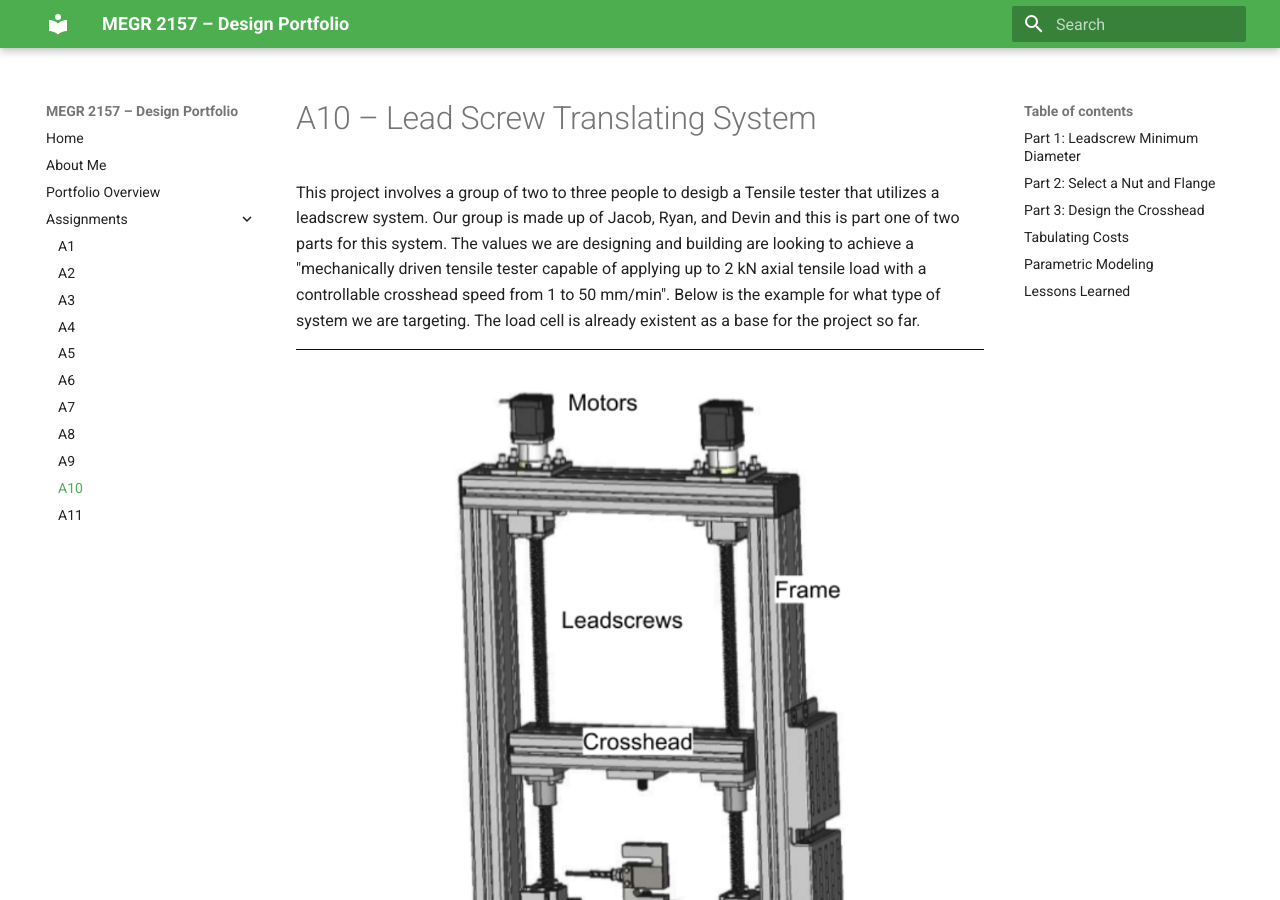
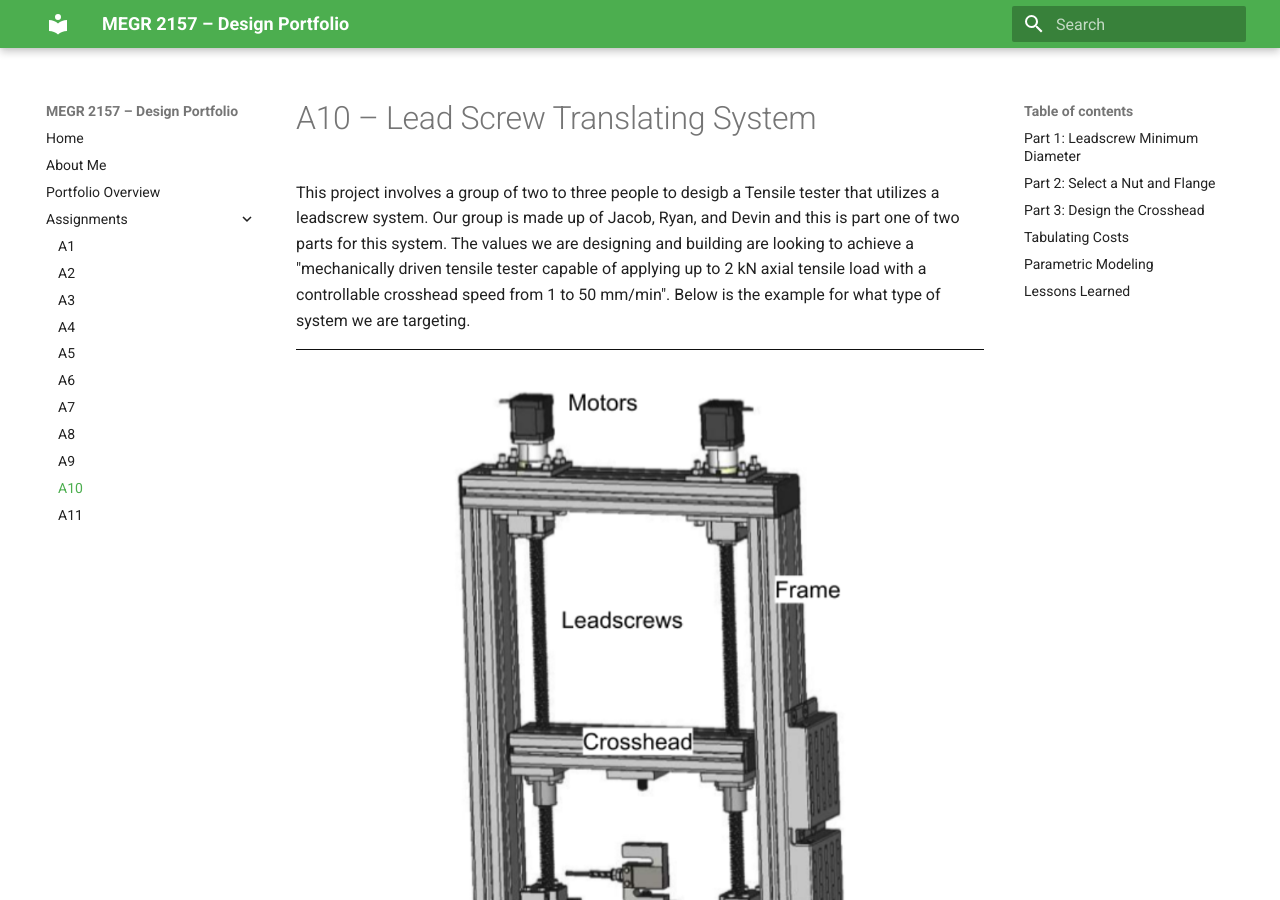
Before and after one commit to dadams78/design-projects-portfolio, an MkDocs documentation site: the page built from docs/assignments/A10/index.md, in a window 1280 px wide and 900 px high. Built offline with MkDocs 1.6.1 and Material for MkDocs 9.7.7, drawn with Linux system fonts in a browser that asks for light colours.

Commit message:
Update index.md

```diff
--- a/docs/assignments/A10/index.md
+++ b/docs/assignments/A10/index.md
@@ -1,6 +1,6 @@
 # A10 – Lead Screw Translating System
 
-This project involves a group of two to three people to desigb a Tensile tester that utilizes a leadscrew system. Our group is made up of Jacob, Ryan, and Devin and this is part one of two parts for this system. The values we are designing and building are looking to achieve a "mechanically driven tensile tester capable of applying up to 2 kN axial tensile load with a controllable crosshead speed from 1 to 50 mm/min". Below is the example for what type of system we are targeting. The load cell is already existent as a base for the project so far.
+This project involves a group of two to three people to desigb a Tensile tester that utilizes a leadscrew system. Our group is made up of Jacob, Ryan, and Devin and this is part one of two parts for this system. The values we are designing and building are looking to achieve a "mechanically driven tensile tester capable of applying up to 2 kN axial tensile load with a controllable crosshead speed from 1 to 50 mm/min". Below is the example for what type of system we are targeting.
 
 ![figure1 from A10 assignment](fig1.png)
 
```
